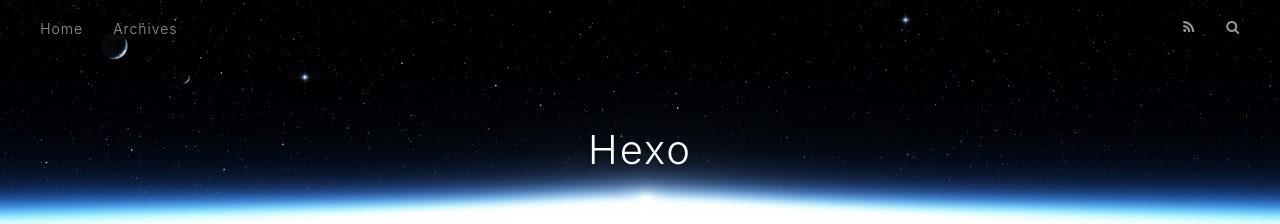
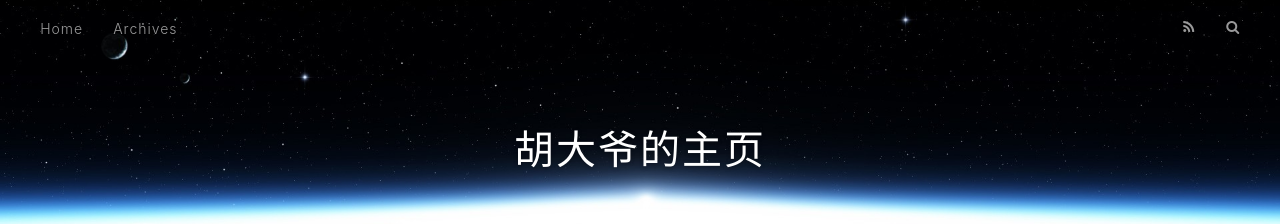
Before and after one commit to hutongtong/hutongtong.github.io, a plain HTML site: page index.html in a window 1280 px wide. Shown: the top 224 px of the page. Drawn offline with nearby package versions, Linux system fonts and the light colour scheme.

Commit message:
Site updated: 2018-05-11 18:16:45

```diff
--- a/index.html
+++ b/index.html
@@ -5,17 +5,17 @@
 
 
 
-  <title>Hexo</title>
+  <title>胡大爷的主页</title>
   <meta name="viewport" content="width=device-width, initial-scale=1, maximum-scale=1">
   <meta property="og:type" content="website">
-<meta property="og:title" content="Hexo">
+<meta property="og:title" content="胡大爷的主页">
 <meta property="og:url" content="http://yoursite.com/index.html">
-<meta property="og:site_name" content="Hexo">
+<meta property="og:site_name" content="胡大爷的主页">
 <meta property="og:locale" content="zh-Hans">
 <meta name="twitter:card" content="summary">
-<meta name="twitter:title" content="Hexo">
+<meta name="twitter:title" content="胡大爷的主页">
 
-    <link rel="alternate" href="/atom.xml" title="Hexo" type="application/atom+xml">
+    <link rel="alternate" href="/atom.xml" title="胡大爷的主页" type="application/atom+xml">
 
 
     <link rel="icon" href="/favicon.png">
@@ -34,7 +34,7 @@
   <div id="header-outer" class="outer">
     <div id="header-title" class="inner">
       <h1 id="logo-wrap">
-        <a href="/" id="logo">Hexo</a>
+        <a href="/" id="logo">胡大爷的主页</a>
       </h1>
 
     </div>
@@ -97,7 +97,7 @@
 
     </div>
     <footer class="article-footer">
-      <a data-url="http://yoursite.com/2018/05/11/hello-world/" data-id="cjh1t28ax0000sas6gq8z3f27" class="article-share-link">Share</a>
+      <a data-url="http://yoursite.com/2018/05/11/hello-world/" data-id="cjh1t4itr0000t9s6y8bq0vv4" class="article-share-link">Share</a>
 
 
     </footer>
```
Also changed, not shown: 2018/05/11/hello-world/index.html (+5 -5 lines), archives/2018/05/index.html (+6 -6 lines), archives/2018/index.html (+6 -6 lines), archives/index.html (+6 -6 lines).
